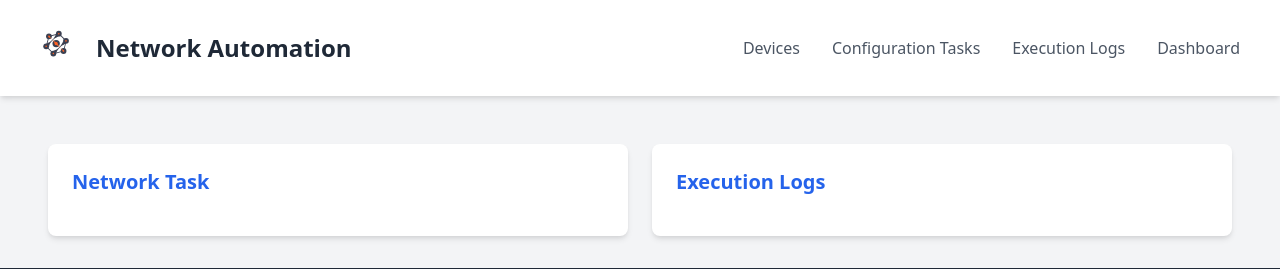
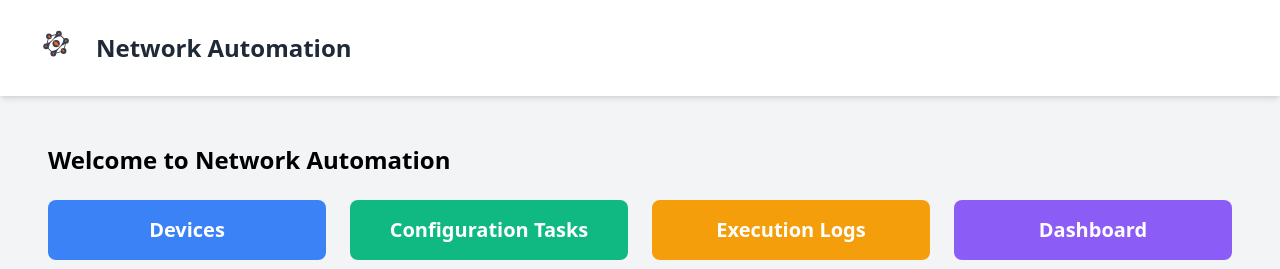
Before and after one commit to sydasif/network_project, a Django app: page / in a window 1280 px wide. Shown: the top 269 px of the page. Run offline with Django 5.2, Linux system fonts and the light colour scheme.

Commit message:
update home page

```diff
--- a/templates/base.html
+++ b/templates/base.html
@@ -30,10 +30,6 @@
                 <i class="fas fa-bars fa-lg"></i>
             </button>
             <div class="hidden lg:flex ml-auto items-center">
-                <a href="{% url 'device_list' %}" class="text-gray-600 hover:text-gray-800 px-4">Devices</a>
-                <a href="{% url 'network_task' %}" class="text-gray-600 hover:text-gray-800 px-4">Configuration Tasks</a>
-                <a href="{% url 'execution_logs' %}" class="text-gray-600 hover:text-gray-800 px-4">Execution Logs</a>
-                <a href="{% url 'dashboard' %}" class="text-gray-600 hover:text-gray-800 px-4">Dashboard</a>
                 {% if request.user.is_staff %}
                     <a href="/admin/" class="text-gray-600 hover:text-gray-800 px-4">Admin</a>
                 {% endif %}
@@ -50,10 +46,6 @@
     <!-- Mobile Sidebar -->
     <div id="mobile-sidebar" class="fixed top-0 left-0 h-full w-64 bg-gray-900 text-white z-20 transform -translate-x-full transition-transform duration-300 ease-in-out">
         <div class="p-4">
-            <a href="{% url 'device_list' %}" class="block py-2 text-gray-300 hover:text-white">Devices</a>
-            <a href="{% url 'network_task' %}" class="block py-2 text-gray-300 hover:text-white">Configuration Tasks</a>
-            <a href="{% url 'execution_logs' %}" class="block py-2 text-gray-300 hover:text-white">Execution Logs</a>
-            <a href="{% url 'dashboard' %}" class="block py-2 text-gray-300 hover:text-white">Dashboard</a>
             {% if request.user.is_staff %}
                 <a href="/admin/" class="block py-2 text-gray-300 hover:text-white">Admin</a>
             {% endif %}
--- a/templates/home.html
+++ b/templates/home.html
@@ -2,17 +2,21 @@
 {% load static %}
 {% block content %}
 <div class="max-w-full mx-auto mt-4 px-6">
-    <div class="grid grid-cols-1 md:grid-cols-2 gap-6">
-        <div>
-            <div class="bg-white shadow-md rounded-lg p-6">
-                <h2 class="text-xl font-bold mb-4"><a href="{% url 'network_task' %}" class="text-blue-600 hover:underline">Network Task</a></h2>
-            </div>
-        </div>
-        <div>
-            <div class="bg-white shadow-md rounded-lg p-6">
-                <h2 class="text-xl font-bold mb-4"><a href="{% url 'execution_logs' %}" class="text-blue-600 hover:underline">Execution Logs</a></h2>
-                </div>
-            </div>
-        </div>
+    <h1 class="text-2xl font-bold mb-6">Welcome to Network Automation</h1>
+
+    <div class="grid grid-cols-1 md:grid-cols-2 lg:grid-cols-4 gap-6">
+        <a href="{% url 'device_list' %}" class="block bg-blue-500 hover:bg-blue-700 text-white font-bold py-4 px-6 rounded-lg text-center text-xl">
+            Devices
+        </a>
+        <a href="{% url 'network_task' %}" class="block bg-green-500 hover:bg-green-700 text-white font-bold py-4 px-6 rounded-lg text-center text-xl">
+            Configuration Tasks
+        </a>
+        <a href="{% url 'execution_logs' %}" class="block bg-yellow-500 hover:bg-yellow-700 text-white font-bold py-4 px-6 rounded-lg text-center text-xl">
+            Execution Logs
+        </a>
+        <a href="{% url 'dashboard' %}" class="block bg-purple-500 hover:bg-purple-700 text-white font-bold py-4 px-6 rounded-lg text-center text-xl">
+            Dashboard
+        </a>
     </div>
+</div>
 {% endblock %}
```
